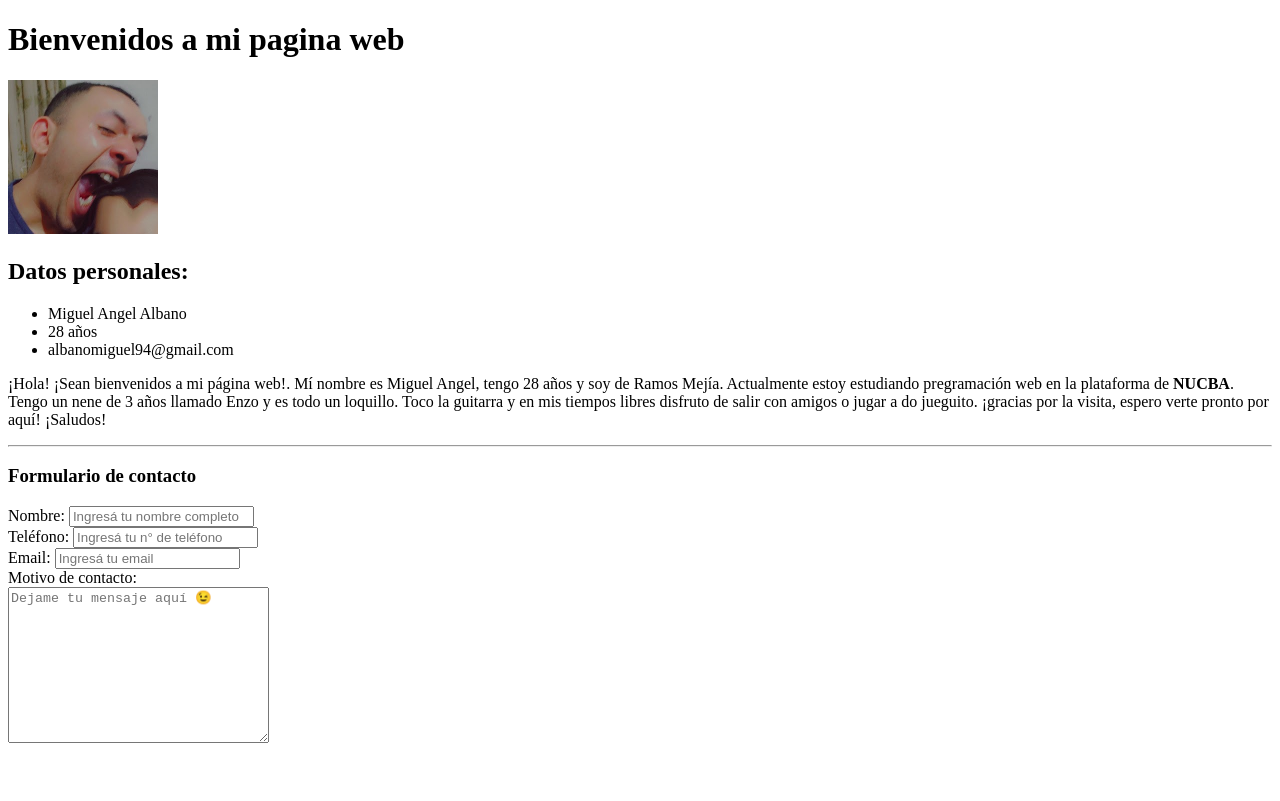
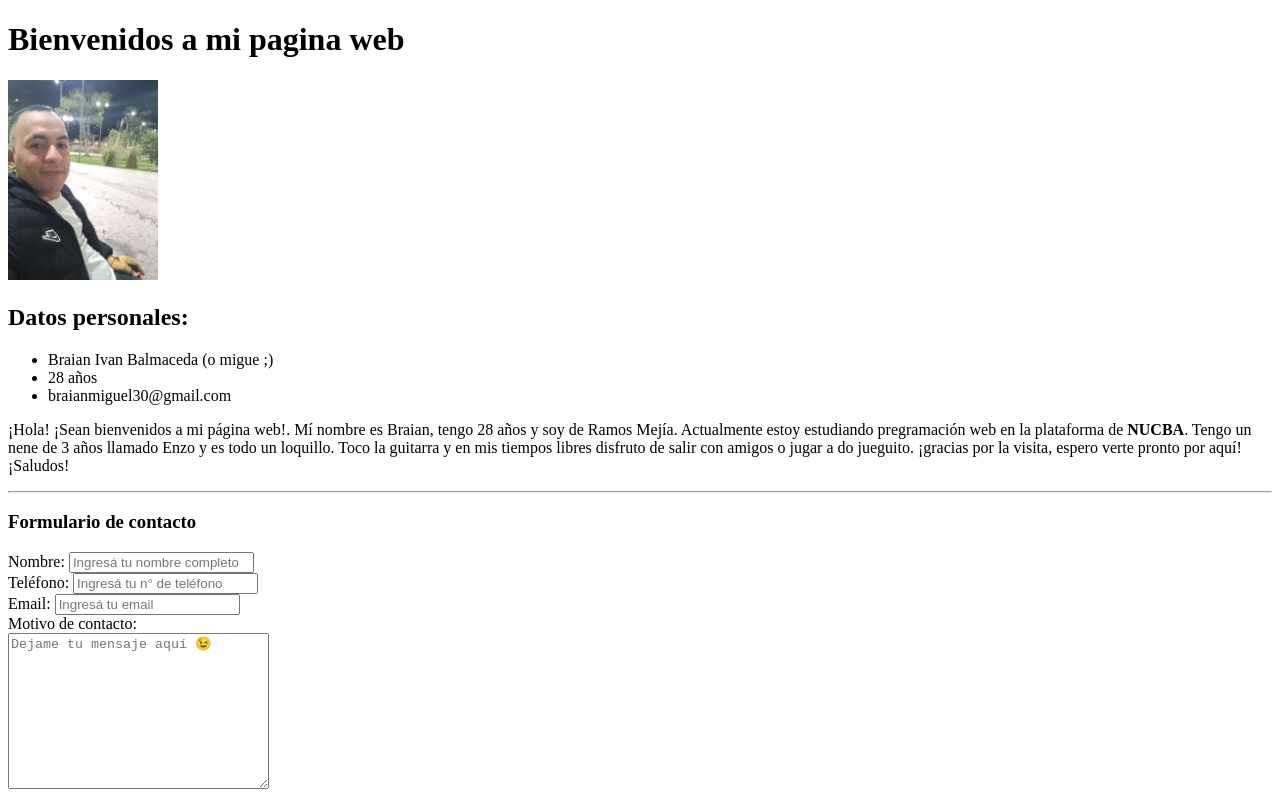
Before and after one commit to MigueAR30/mi-primer-git, a plain HTML site: page index.html in a window 1280 px wide. Drawn offline with Linux system fonts and the light colour scheme.

Commit message:
"some changes"

```diff
--- a/index.html
+++ b/index.html
@@ -9,7 +9,7 @@
     <header>
       <h1>Bienvenidos a mi pagina web</h1>
 
-      <img src="img/perfil2.jpg" alt="Foto de perfil" width="150" />
+      <img src="img/perfil3.jpg" alt="Foto de perfil" width="150" />
     </header>
     <main>
       <!-- edad, nombre, apellido, email -->
@@ -20,29 +20,28 @@
 
         <div>
           <ul>
-            <li>Miguel Angel Albano</li>
+            <li>Braian Ivan Balmaceda (o migue ;)</li>
             <li>28 años</li>
-            <li>albanomiguel94@gmail.com</li>
+            <li>braianmiguel30@gmail.com</li>
           </ul>
         </div>
 
         <div>
           <p>
-            ¡Hola! ¡Sean bienvenidos a mi página web!. Mí nombre es Miguel
-            Angel, tengo 28 años y soy de Ramos Mejía. Actualmente estoy
-            estudiando pregramación web en la plataforma de <b>NUCBA</b>. Tengo
-            un nene de 3 años llamado Enzo y es todo un loquillo. Toco la
-            guitarra y en mis tiempos libres disfruto de salir con amigos o
-            jugar a do jueguito. ¡gracias por la visita, espero verte pronto por
-            aquí! ¡Saludos!
+            ¡Hola! ¡Sean bienvenidos a mi página web!. Mí nombre es Braian,
+            tengo 28 años y soy de Ramos Mejía. Actualmente estoy estudiando
+            pregramación web en la plataforma de <b>NUCBA</b>. Tengo un nene de
+            3 años llamado Enzo y es todo un loquillo. Toco la guitarra y en mis
+            tiempos libres disfruto de salir con amigos o jugar a do jueguito.
+            ¡gracias por la visita, espero verte pronto por aquí! ¡Saludos!
           </p>
         </div>
       </section>
       <hr />
 
-      <div><h3>Formulario de contacto</h3></div>
+      <section>
+        <div><h3>Formulario de contacto</h3></div>
 
-      <section>
         <div>
           <form action="">
             <div>
```
Also changed, not shown: img/perfil2.jpg (deleted), img/perfil3.jpg (added).
